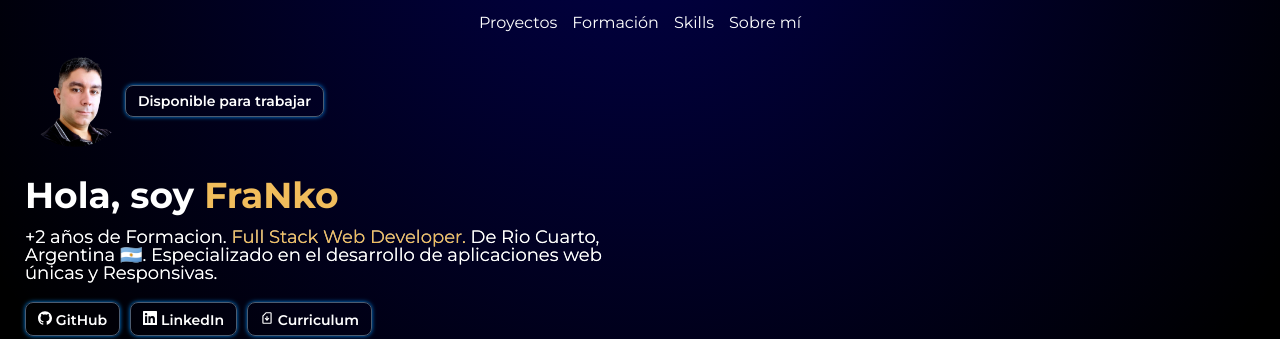
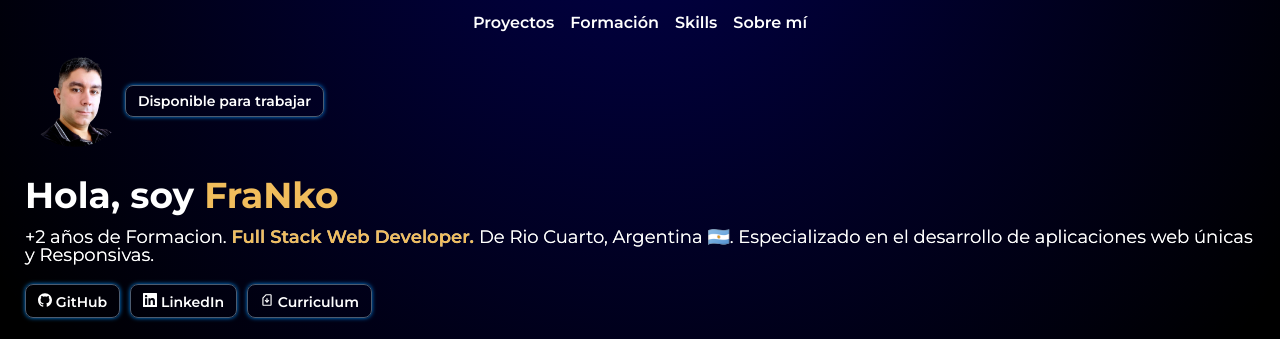
Before and after one commit to FraNkoRasia/PORTAFOLIO, a React (Vite) app: page / in a window 1280 px wide. Shown: the top 339 px of the page. Built offline with nearby package versions, Linux system fonts and the light colour scheme; no server answers.

Commit message:
algunos cambios

```diff
--- a/src/Components/Header/Header.css
+++ b/src/Components/Header/Header.css
@@ -18,7 +18,6 @@
 
 .header-scrolled {
     background-color: rgba(0, 0, 0, 0.8);
-
     padding: 10px;
 }
 
@@ -35,15 +34,23 @@ nav {
 ul {
     list-style: none;
     display: flex;
-    gap: 15px;
-    font-size: 14px;
+
+
+
 }
 
 li {
     transition: transform 0.4s ease;
 
     &:hover {
+        color: rgb(59 130 246);
         transform: scale(0.9);
+    }
+
+    .secciones {
+        font-size: 14px;
+        font-weight: 600;
+        padding: 5px;
     }
 }
 
@@ -61,3 +68,17 @@ section {
 #sobre-mi {
     scroll-margin-top: 120px;
 }
+
+@media (min-width: 640px) {
+    .header {
+        max-width: 400px;
+
+        li {
+            .secciones {
+                font-size: 16px;
+                padding: 8px;
+            }
+        }
+    }
+
+}
--- a/src/Components/Header/Header.jsx
+++ b/src/Components/Header/Header.jsx
@@ -23,10 +23,10 @@ export default function Header() {
             <div className="header-content">
                 <nav>
                     <ul>
-                        <li><a href="#proyectos">Proyectos</a></li>
-                        <li><a href="#formacion">Formación</a></li>
-                        <li><a href="#skills">Skills</a></li>
-                        <li><a href="#sobre-mi">Sobre mí</a></li>
+                        <li><a className='secciones' href="#proyectos">Proyectos</a></li>
+                        <li><a className='secciones' href="#formacion">Formación</a></li>
+                        <li><a className='secciones' href="#skills">Skills</a></li>
+                        <li><a className='secciones' href="#sobre-mi">Sobre mí</a></li>
                     </ul>
                 </nav>
             </div>
--- a/src/Components/Home/Home.css
+++ b/src/Components/Home/Home.css
@@ -44,11 +44,11 @@
         font-size: 18px;
         overflow-wrap: break-word;
         width: 100%;
-        max-width: 600px;
         filter: drop-shadow(0px 0px 0px rgb(201, 201, 201));
 
         .naranja {
             color: #f1bd5c;
+            font-weight: 600;
         }
     }
 
@@ -57,6 +57,7 @@
         justify-content: center;
         align-items: center;
         padding: 20px 0px 40px;
+
 
         ul {
             list-style: none;
@@ -138,12 +139,9 @@
 
             .descripcion-proyecto {
                 color: #e4e4e4;
-                letter-spacing: 0.09em;
                 width: 100%;
                 max-width: 600px;
-
             }
-
 
             .btn-code-preview {
                 display: flex;
@@ -187,6 +185,7 @@
         .naranja {
             color: #f1bd5c;
             opacity: 0.9;
+            font-weight: 600;
         }
 
         .imagensobremi {
--- a/src/Components/Home/Home.jsx
+++ b/src/Components/Home/Home.jsx
@@ -66,7 +66,7 @@ export default function Home() {
             {/* Redes sociales */}
             <div className='redes'>
                 <ul>
-                    <li><a href="https://github.com/FraNkoRasia?tab=repositories"><ImGithub /> GitHub</a></li>
+                    <li><a href="https://github.com/FraNkoRasia?tab=repositories"><ImGithub className='iconoGithub' /> GitHub</a></li>
                     <li><a href="https://www.linkedin.com/in/francorasia/"><GrLinkedin /> LinkedIn</a></li>
                     <li><a href=""><MdOutlineSimCardDownload /> Curriculum</a></li>
                 </ul>
@@ -87,7 +87,7 @@ export default function Home() {
                                     {/* Mostrar botón GitHub solo si existe la URL */}
                                     {proyecto.github && (
                                         <a href={proyecto.github}>
-                                            <button className='code'><TbBrandGithub />&nbsp;GitHub</button>
+                                            <button className='code'><TbBrandGithub className='iconoGithub'/>&nbsp;GitHub</button>
                                         </a>
                                     )}
 
```
